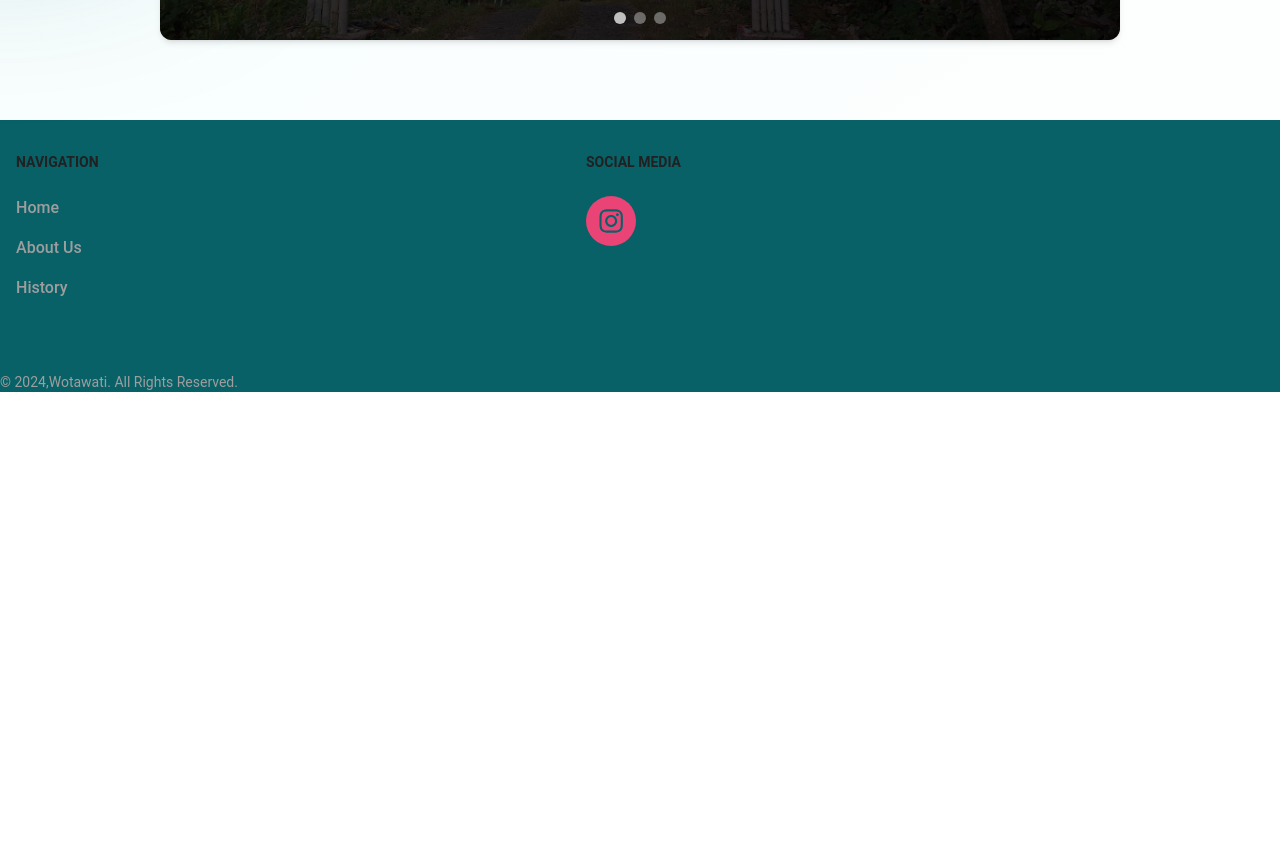
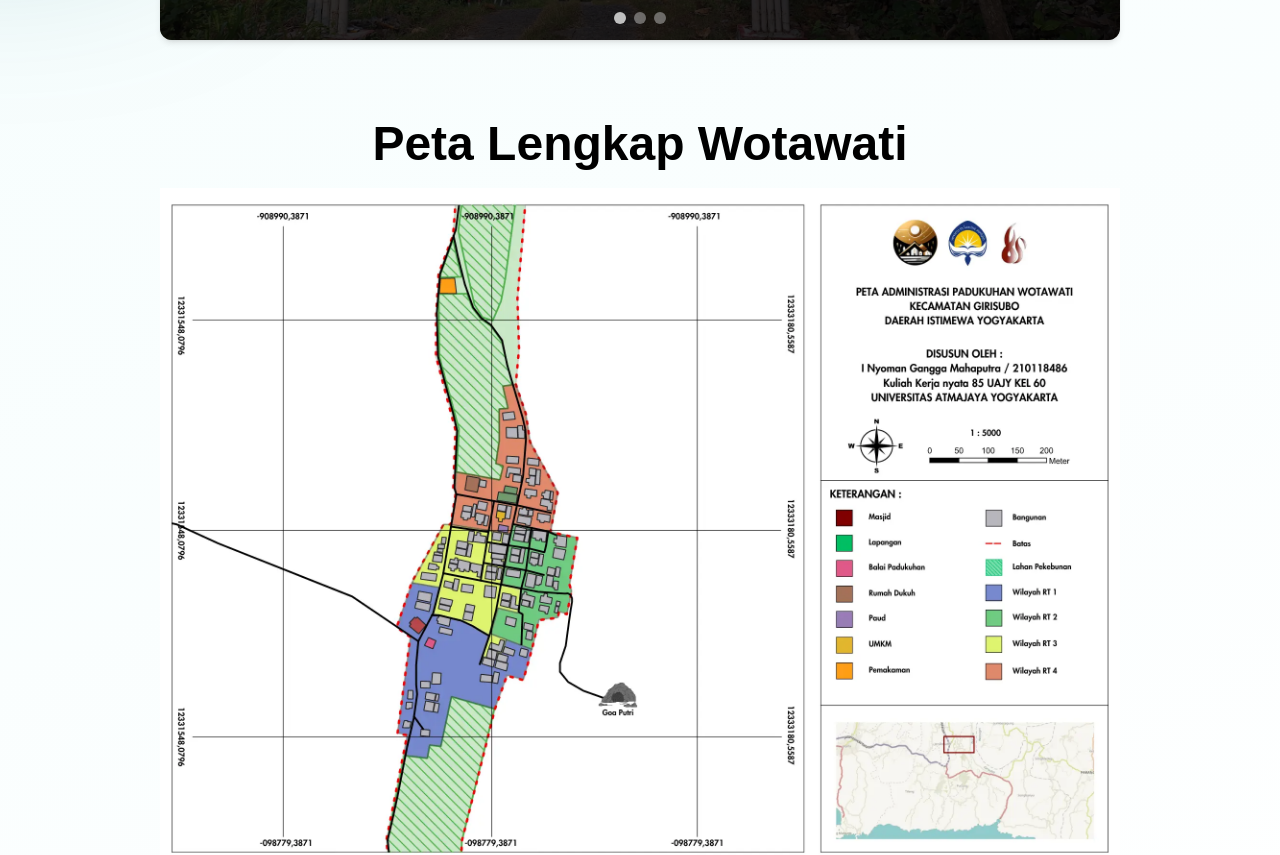
Before and after one commit to SamuelJuang/webWotawati, a React (Vite) app: page /about in a window 1280 px wide. Shown: the part 1640-2495 px from the top of the page. Before the commit the page ends 2032 px from the top, so only its background shows below. Built offline with nearby package versions, Linux system fonts and the light colour scheme.

Commit message:
added mapping

```diff
--- a/src/pages/AboutPage.jsx
+++ b/src/pages/AboutPage.jsx
@@ -6,6 +6,7 @@ import Navbar from "../components/navbar";
 import PakDukuhShowcase from "../components/PakDukuhShowcase";
 import HistorySection from "../components/HistorySection";
 import Footer from "../components/Footer";
+import mapping from "../assets/mapping (1).webp";
 
 const AboutPage = () => {
   const lenisRef = useRef();
@@ -23,16 +24,19 @@ const AboutPage = () => {
   });
   return (
     <ReactLenis root>
-    <Navbar/>
-    <PakDukuhShowcase />
-    <div
-        className="absolute z-0 w-[15rem] aspect-square bg-primary rounded-full top-[150%] right-0 translate-x-[-50%] translate-y-[-50%] blur-[8rem]"
-        ></div>
-        <div
-        className="absolute z-0 w-[15rem] aspect-square bg-primary rounded-full top-[170%] left-0 translate-x-[-50%] translate-y-[-50%] blur-[8rem]"
-        ></div>
-    <HistorySection />
-    <Footer/>
+      <Navbar />
+      <PakDukuhShowcase />
+      <div className="absolute z-0 w-[15rem] aspect-square bg-primary rounded-full top-[150%] right-0 translate-x-[-50%] translate-y-[-50%] blur-[8rem]"></div>
+      <div className="absolute z-0 w-[15rem] aspect-square bg-primary rounded-full top-[170%] left-0 translate-x-[-50%] translate-y-[-50%] blur-[8rem]"></div>
+      <HistorySection />
+      <div className="flex justify-center items-center w-3/4 mx-auto flex-col gap-5">
+        <p className="font-poppins text-3xl lg:text-5xl font-bold">
+          Peta Lengkap Wotawati
+        </p>
+        <img src={mapping} alt="" className="" />
+      </div>
+
+      <Footer />
     </ReactLenis>
   );
 };
```
Also changed, not shown: src/assets/mapping (1).webp (added).
